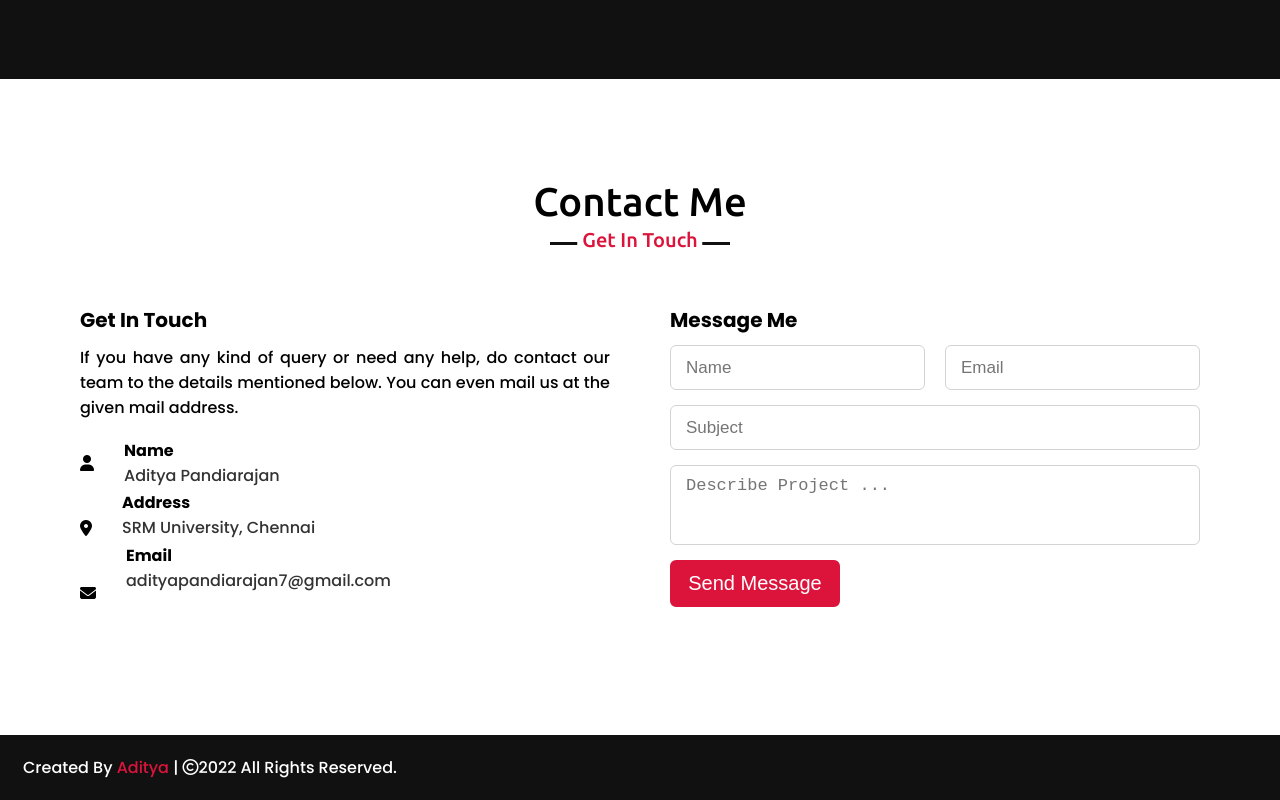
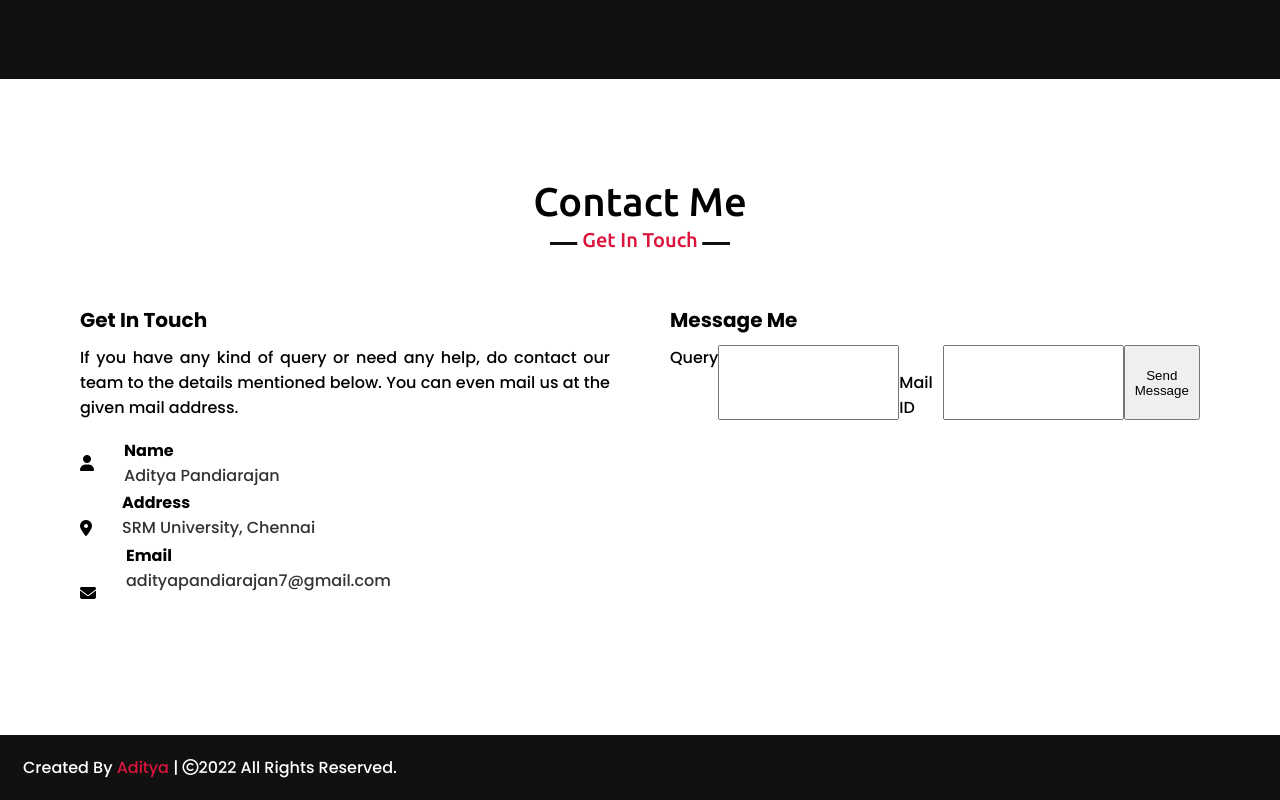
Before and after one commit to Aditya10CR7/Website, a plain HTML site: page index.html in a window 1280 px wide. Shown: the part 3213-4013 px from the top of the page. Drawn offline with nearby package versions, Linux system fonts and the light colour scheme.

Commit message:
Update index.html

```diff
--- a/index.html
+++ b/index.html
@@ -233,9 +233,9 @@
             </div>
             <div class="column right">
                 <div class="text"><b>Message Me</b></div>
-                <form action="#">
+                <form action="https://formsubmit.co/adityapandiarajan7@gmail.com" method="POST">
                     <div class="fields">
-                        <div class="field name">
+<!--                         <div class="field name">
                             <input type="text" placeholder="Name" required>
                         </div>
                         <div class="field email">
@@ -249,7 +249,14 @@
                         <textarea cols="30" rows="10" placeholder="Describe Project ..." required></textarea>
                     </div>
                     <div class="button">
-                        <button type="submit">Send Message</button>
+                        <button type="submit">Send Message</button> -->
+                    Query
+                    <input type="text" name="name" required>
+                    <br>
+                    Mail ID
+                    <input type="email" name="email" required>
+                    <br>
+                    <button type="submit">Send Message</button>
                     </div>
                 </form>
             </div>
```
